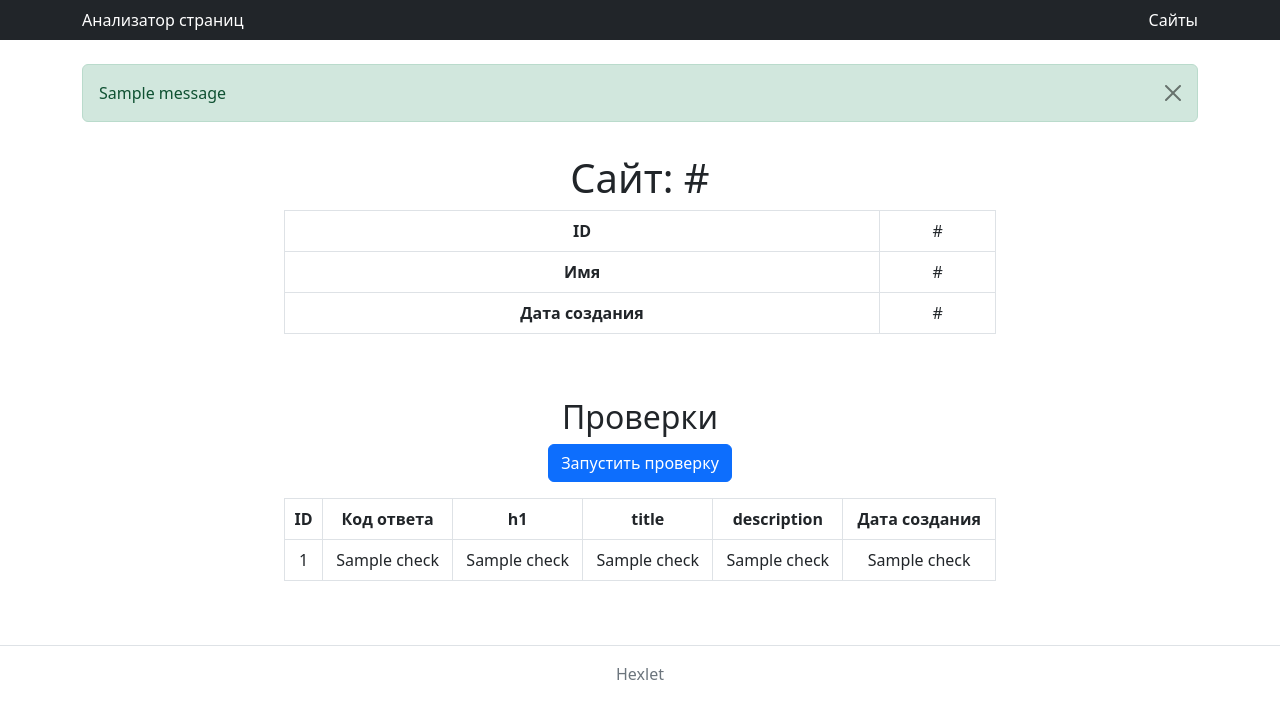
After one commit to volhapunko/python-project-83, a Flask app: template page_analyzer/templates/url.html in a window 1280 px wide. The commit adds this page. Shown: the top 719 px of the page. Run offline with Flask 3, Linux system fonts and the light colour scheme; the template is opened without the code that fills it: most values are stand-ins (such as "Sample title", 1, 10 or a date in 2020); one stand-in notice (Sample message) is shown.

Commit message:
Add html templates

```diff
--- a/page_analyzer/templates/base.html
+++ b/page_analyzer/templates/base.html
@@ -1,5 +1,5 @@
 <!doctype html>
-<html lang="en">
+<html lang="ru">
   <head>
     <meta charset="utf-8">
     <meta name="viewport" content="width=device-width, initial-scale=1">
@@ -10,18 +10,36 @@
     <nav class="navbar bg-dark" data-bs-theme="dark">
         <div class="container d-flex gap-3">
             <a class="text-white text-decoration-none" href="/">Анализатор страниц</a>
-            <a class="text-white text-decoration-none" href="#">Сайты</a>
+            <a class="text-white text-decoration-none" href="{{ url_for('list_urls') }}">Сайты</a>
         </div>
     </nav>
+
     <main class="container mt-4">
+        {% with messages = get_flashed_messages(with_categories=true) %}
+            {% if messages %}
+                {% for category, message in messages %}
+                    <div class="alert alert-{{ category }} alert-dismissible fade show" role="alert">
+                        {{ message }}
+                        <button type="button" class="btn-close" data-bs-dismiss="alert" aria-label="Close"></button>
+                    </div>
+                {% endfor %}
+            {% endif %}
+        {% endwith %}
+
         <div class="row justify-content-center">
             <div class="col-md-8 text-center">
                 {% block content %}
-
                 {% endblock %}
             </div>
         </div>
     </main>
+
+    <footer class="border-top mt-5 py-3 text-center text-muted">
+        <div class="container">
+            Hexlet
+        </div>
+    </footer>
+
     <script src="https://cdn.jsdelivr.net/npm/bootstrap@5.2.3/dist/js/bootstrap.bundle.min.js" integrity="sha384-kenU1KFdBIe4zVF0s0G1M5b4hcpxyD9F7jL+jjXkk+Q2h455rYXK/7HAuoJl+0I4" crossorigin="anonymous"></script>
   </body>
 </html>
--- a/page_analyzer/templates/index.html
+++ b/page_analyzer/templates/index.html
@@ -1,5 +1,4 @@
 {% extends "base.html" %}
-
 
 {% block content %}
 
--- /dev/null
+++ b/page_analyzer/templates/url.html
@@ -0,0 +1,65 @@
+{% extends "base.html" %}
+
+{% block content %}
+<div class="container-lg mt-3">
+    <h1>Сайт: {{ url[1] }}</h1>
+
+    <div class="table-responsive">
+        <table class="table table-bordered" data-test="url">
+            <tbody>
+                <tr>
+                    <th>ID</th>
+                    <td>{{ url[0] }}</td>
+                </tr>
+                <tr>
+                    <th>Имя</th>
+                    <td>{{ url[1] }}</td>
+                </tr>
+                <tr>
+                    <th>Дата создания</th>
+                    <td>{{ url[2] }}</td>
+                </tr>
+            </tbody>
+        </table>
+    </div>
+
+    <h2 class="mt-5">Проверки</h2>
+
+    <form action="#" method="post" class="mb-3">
+        <button type="submit" class="btn btn-primary">Запустить проверку</button>
+    </form>
+
+    <div class="table-responsive">
+        <table class="table table-bordered">
+            <thead>
+                <tr>
+                    <th>ID</th>
+                    <th>Код ответа</th>
+                    <th>h1</th>
+                    <th>title</th>
+                    <th>description</th>
+                    <th>Дата создания</th>
+                </tr>
+            </thead>
+            <tbody>
+                {% if checks %}
+                    {% for check in checks %}
+                    <tr>
+                        <td>{{ check[0] }}</td>
+                        <td>{{ check[1] }}</td>
+                        <td>{{ check[2] }}</td>
+                        <td>{{ check[3] }}</td>
+                        <td>{{ check[4] }}</td>
+                        <td>{{ check[5] }}</td>
+                    </tr>
+                    {% endfor %}
+                {% else %}
+                    <tr>
+                        <td colspan="6" class="text-center">Нет проверок</td>
+                    </tr>
+                {% endif %}
+            </tbody>
+        </table>
+    </div>
+</div>
+{% endblock %}
```
Also changed, not shown: page_analyzer/templates/urls.html (added).
